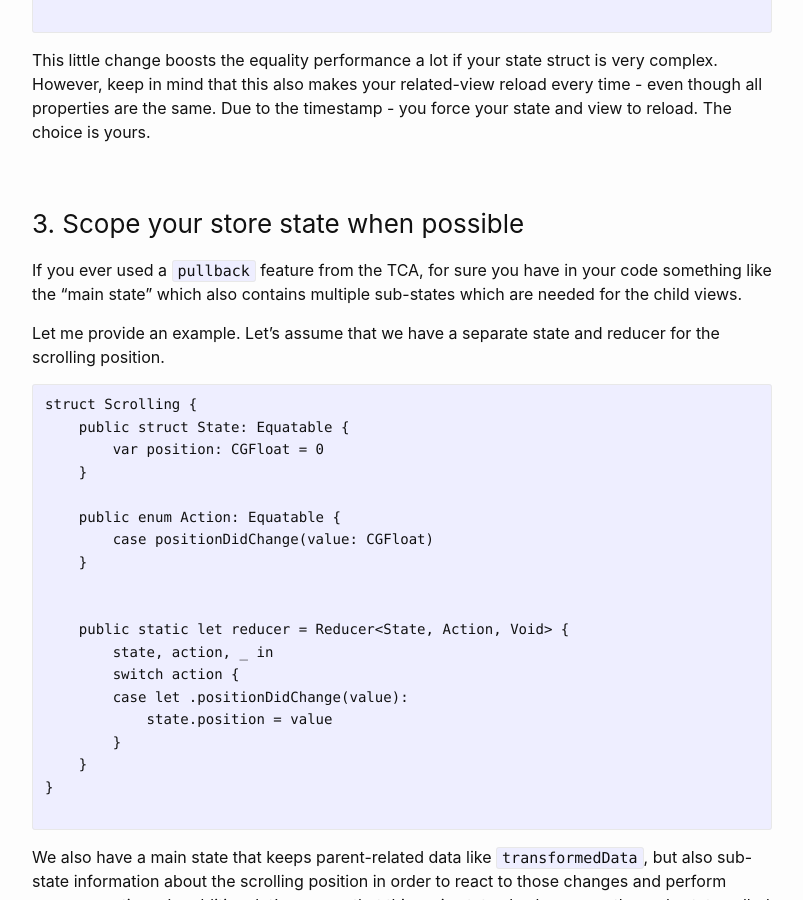
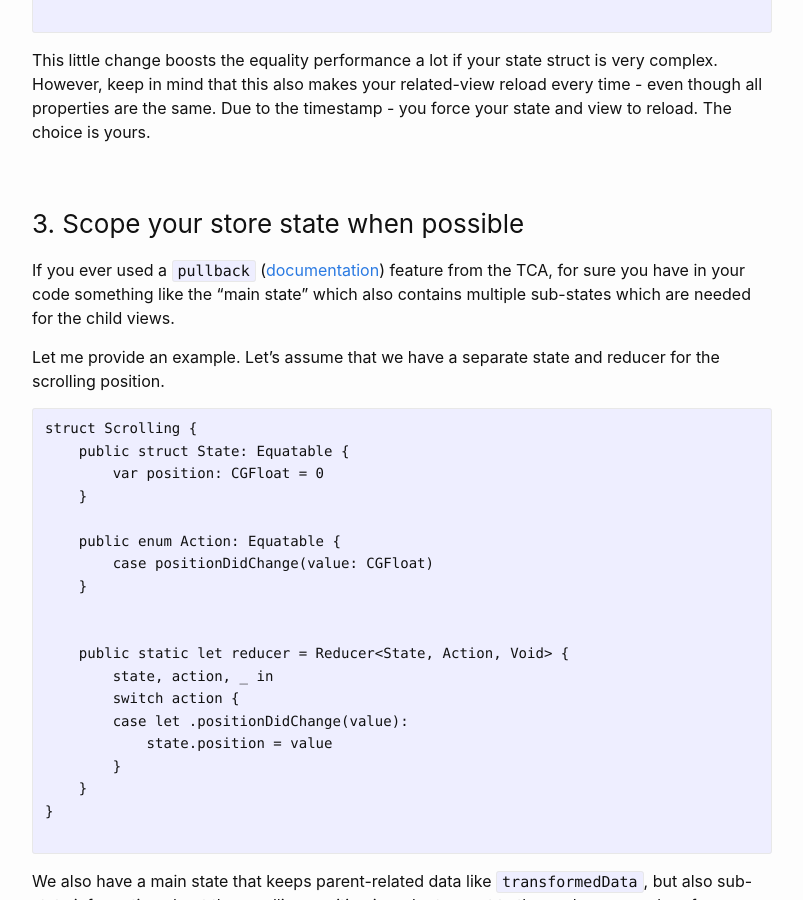
Before and after one commit to swiftingio/swiftingio.github.io, a Jekyll site: the page built from _posts/2020-06-31-SwiftUI-and-TCA-watch-your-perfomance.md, in a window 1280 px wide and 900 px high, scrolled down 7379 px. Shown: the whole window, without its empty margins (238-1041 px from the left). Built offline with Jekyll 4.4.1, drawn with Linux system fonts in a browser that asks for light colours.

Commit message:
[article-55] Added pullback reference.

```diff
--- a/_posts/2020-06-31-SwiftUI-and-TCA-watch-your-perfomance.md
+++ b/_posts/2020-06-31-SwiftUI-and-TCA-watch-your-perfomance.md
@@ -281,7 +281,7 @@ This little change boosts the equality performance a lot if your state struct is
 
 ### 3. Scope your store state when possible
 
-If you ever used a `pullback` feature from the TCA, for sure you have in your code something like the "main state" which also contains multiple sub-states which are needed for the child views.
+If you ever used a `pullback` ([documentation](https://pointfreeco.github.io/swift-composable-architecture/Reducer/#reducer.pullback(state:action:environment:))) feature from the TCA, for sure you have in your code something like the "main state" which also contains multiple sub-states which are needed for the child views.
 
 Let me provide an example. Let’s assume that we have a separate state and reducer for the scrolling position.
 
```
